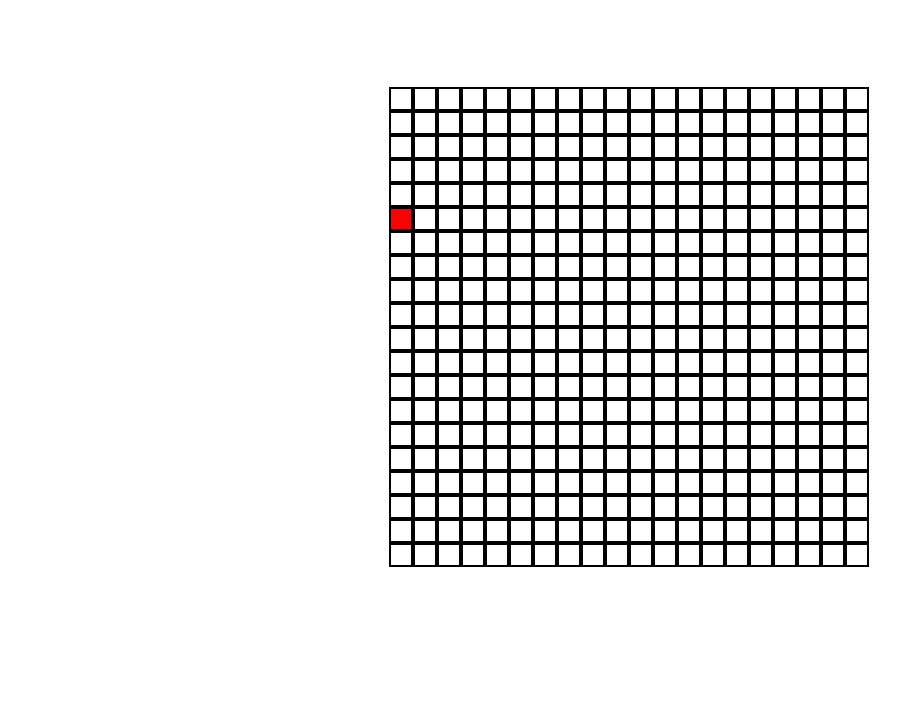
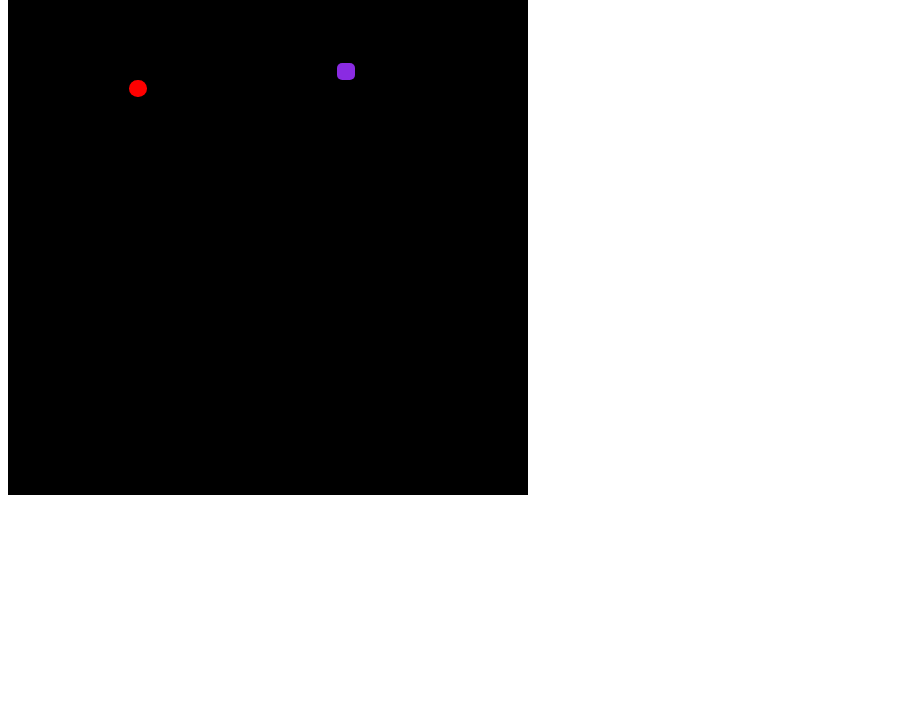
Before and after one commit to SIDDARTH-P-P/Snake_game_using_JS, a plain HTML site: page index.html in a window 1280 px wide. Shown: the part 73-800 px from the top of the page, without its empty margins (0-924 px from the left). Drawn offline with Linux system fonts and the light colour scheme.

Commit message:
create food and adding snake body part after eating food

```diff
--- a/css/style.css
+++ b/css/style.css
@@ -1,21 +1,35 @@
-.container{
+
+
+.wrapper{
+    width: 65vmin;
+    height: 70vmin;
     display: flex;
-    justify-content: center;
-    align-items: center;
-    height: 80vh;
-    width: 97vw;
+    flex-direction: column;
+    overflow: hidden;
+    background-color: darkslateblue;
 }
-.cell{
-    border: solid black 2px;
-    height: 20px;
-    width: 20px;
+.game_details{
+    color: wheat;
+    font-size: 1.2rem;
+    font-weight: 500;
+    padding: 20px 27px;
+    display: flex;
+    justify-content: space-between;
 }
-.grid{
+.play_board{
     display: grid;
-    grid-template-columns: auto auto auto auto auto auto auto auto auto auto auto auto auto auto auto auto auto auto auto auto;
-    grid-template-rows: auto auto auto auto auto auto auto auto auto auto auto auto auto auto auto auto auto auto auto auto;
-
+    grid-template: repeat(30,1fr) / repeat(30,1fr);
+    width: 100%;
+    height: 100%;
+    background-color: black;
 }
-.snake{
+.play_board .food{
     background-color: red;
+    border-radius: 50%;
 }
+.play_board .head{
+    background-color: blueviolet;
+}
+.play_board :nth-child(2){
+    border-radius: 30%;
+}
--- a/index.html
+++ b/index.html
@@ -7,9 +7,12 @@
     <title>Snake Game</title>
 </head>
 <body>
-    <h1 style="justify-content: center;display: flex;">snake game</h1>
-    <div class="container">
-        <div class="grid" id="grid"></div>
+    <div class="wrapper">
+        <div class="game_details">
+            <span class="score">score : 15</span>
+            <span class="highScore">High score : 15</span>
+        </div>
+        <div class="play_board" id="play_board"></div>
     </div>
     <script src="./script/min.js"></script>
 </body>
--- a/script/min.js
+++ b/script/min.js
@@ -1,30 +1,62 @@
-let snakepos = 100;
-let grid_box = document.getElementById("grid");
-for(let i = 0 ; i<400; i++){
-    let cell = document.createElement("div");
-    cell.classList.add("cell");
-    cell.setAttribute("id",i);
-    grid_box.appendChild(cell);
-}
-document.getElementById(snakepos).classList.add("snake")
+const playBoard = document.getElementById("play_board");
+let foodX , foodY ;
+let snakeX =5 , snakeY =20 ;
+let velocityX = 0 , velocityY = 0
+let snakeBody = [];
 
-const eventHandler = (e) =>{
-    document.getElementById(snakepos).classList.remove("snake")
-    switch(e.key){
-    case "ArrowUp":
-        snakepos -= 20;
-    break;
-    case "ArrowDown":
-        snakepos += 20;
-    break;
-    case "ArrowLeft":
-        snakepos -= 1;
-    break;
-    case "ArrowRight":
-        snakepos += 1;
-    break;
-    }
-    document.getElementById(snakepos).classList.add("snake")
+
+const changefoodposition = ()=>{
+    foodX = Math.floor(Math.random() * 30) + 1;
+    foodY = Math.floor(Math.random() * 30) + 1;
 }
 
-document.addEventListener("keydown",eventHandler)
+
+let changedirection = (e) =>{
+    if(e.key === "ArrowLeft"){
+        velocityX = 0;
+        velocityY = -1;
+    }else if(e.key === "ArrowRight"){
+        velocityX = 0;
+        velocityY = 1;
+    }else if(e.key === "ArrowUp"){
+        velocityX = -1;
+        velocityY = 0;
+    }else if(e.key === "ArrowDown"){
+        velocityX = 1;
+        velocityY = 0;
+    }
+    initgame();
+}
+
+
+const initgame = ()=>{
+    let htmlMarkup = `<div class="food" style="grid-area:${foodX}/${foodY}"></div>`;
+
+
+    if(snakeX === foodX && snakeY === foodY){
+        changefoodposition();
+        snakeBody.push([foodX,foodY])
+        console.log(snakeBody);
+    }
+
+    for(i = snakeBody.length -1 ;i>0 ;i--){
+        snakeBody[i] = snakeBody[i-1]
+    }
+    snakeBody[0] = [snakeX,snakeY]
+    snakeX += velocityX;
+    snakeY += velocityY;
+
+    for(let i = 0 ; i< snakeBody.length;i++){
+        htmlMarkup += `<div class="head" style="grid-area:${snakeBody[i][0]}/${snakeBody[i][1]}"></div>`;
+    }
+    playBoard.innerHTML = htmlMarkup;
+}
+
+
+
+
+setInterval(initgame,500);
+document.addEventListener("keydown" , changedirection)
+
+changefoodposition();
+initgame();
```
